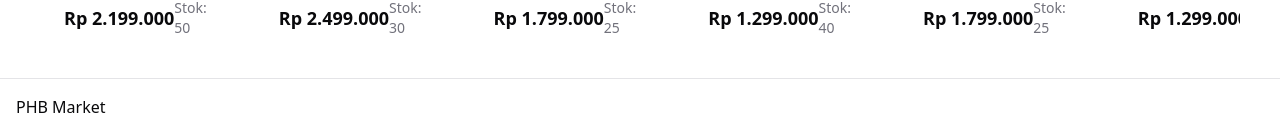
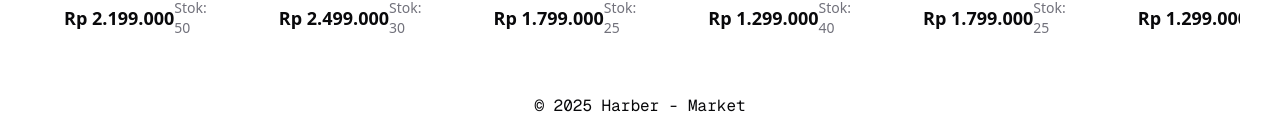
Before and after one commit to Marketplace-UMKM-Harapan-Bersama/harber-marketplace-frontend, a Next.js app: page / in a window 1280 px wide. Shown: the part 862-994 px from the top of the page. Built offline with nearby package versions, Linux system fonts and the light colour scheme.

Commit message:
Refactor: Update the UI
- Changed footer to better represent the website. - Changed header to
stick at the top. - Reduced some radius values.

```diff
--- a/components/layout/footer.tsx
+++ b/components/layout/footer.tsx
@@ -1,7 +1,7 @@
 export const Footer = () => {
   return (
-    <footer className="flex justify-between items-center p-4 border-t bg-background">
-      <p>PHB Market</p>
+    <footer className="flex flex-col justify-center items-center p-4 bg-background font-mono">
+      <p>&copy; 2025 Harber - Market</p>
     </footer>
   );
 };
--- a/components/layout/header.tsx
+++ b/components/layout/header.tsx
@@ -8,7 +8,7 @@ import { UserButton } from "../auth/user-button";
 
 export const Header = () => {
   return (
-    <header className="flex items-center justify-between px-10 py-4 border-b bg-background">
+    <header className="sticky top-0 z-50 flex items-center justify-between px-10 py-4 border-b bg-background">
       <div className="flex items-center gap-8 w-full max-w-7xl mx-auto">
         <Link href={"/"} className="text-2xl font-black shrink-0">
           H
```
